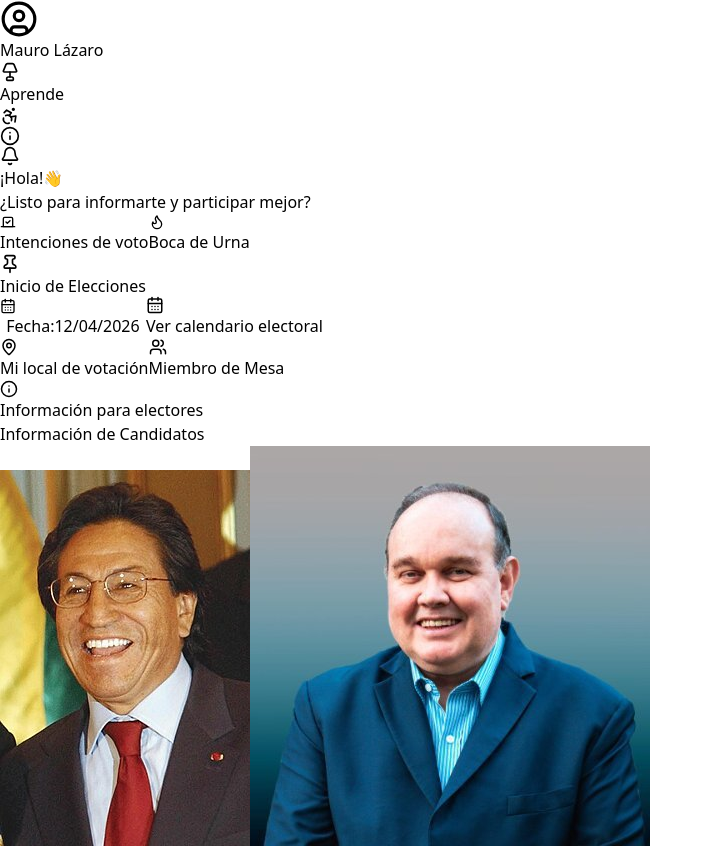
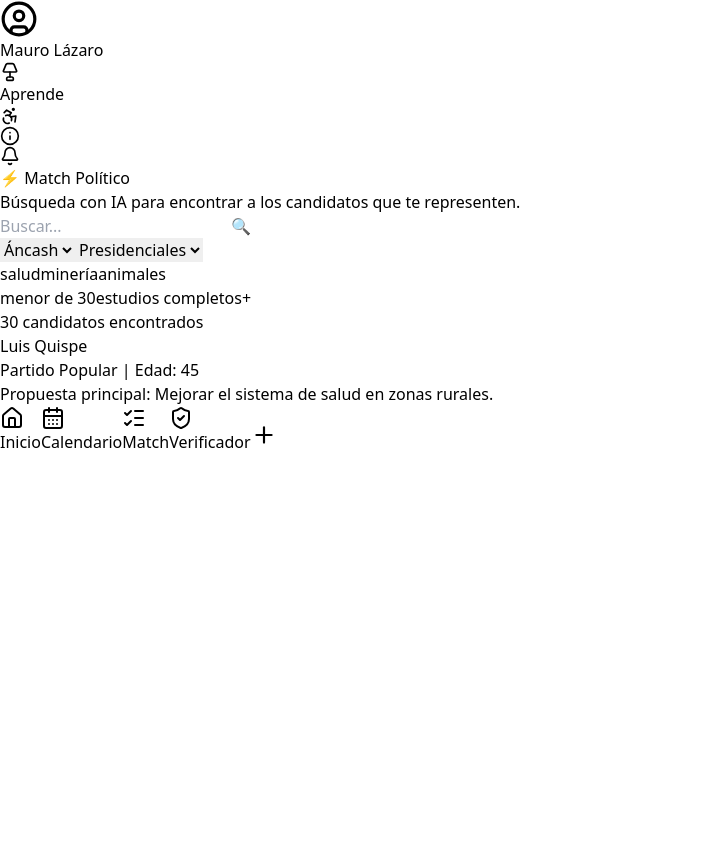
Before and after one commit to Is-Alejandro/verivoto, a React (Vite) app: page /match in a window 1280 px wide. Before the commit this address led to /. Shown: the top 848 px of the page, without its empty margins (0-713 px from the left). After the commit the page ends 800 px from the top, so only its background shows below. Built offline with nearby package versions, Linux system fonts and the light colour scheme.

Commit message:
habilitar navegación al módulo Match desde la barra inferior

```diff
--- a/src/components/ui/BottomNav.tsx
+++ b/src/components/ui/BottomNav.tsx
@@ -21,7 +21,7 @@ import {
     const navItems = [
       { icon: Home, label: "Inicio", path: "/" },
       { icon: CalendarDays, label: "Calendario", path: "/calendar" },
-      { icon: ListChecks, label: "Match", path: null },         // páginas futuras
+      { icon: ListChecks, label: "Match", path: "/match" },
       { icon: ShieldCheck, label: "Verificador", path: null },  // páginas futuras
     ];
 
--- /dev/null
+++ b/src/features/match/MatchPage.tsx
@@ -0,0 +1,80 @@
+import Layout from "../../components/layout/Layout";
+
+export default function MatchPage() {
+    return (
+        <Layout>
+            <div className="p-5 pb-20">
+
+                {/* Título */}
+                <h1 className="text-2xl font-bold text-neutral-900 flex items-center gap-2">
+                    ⚡ Match Político
+                </h1>
+
+                <p className="text-neutral-600 text-[15px] mt-1">
+                    Búsqueda con IA para encontrar a los candidatos que te representen.
+                </p>
+
+                {/* Barra de búsqueda */}
+                <div className="mt-4 flex">
+                    <input
+                        type="text"
+                        placeholder="Buscar..."
+                        className="flex-1 bg-white border border-neutral-300 px-4 py-2 rounded-l-xl outline-none"
+                    />
+                    <button className="bg-blue-600 px-4 rounded-r-xl text-white">
+                        🔍
+                    </button>
+                </div>
+
+                {/* Selectores principales */}
+                <div className="grid grid-cols-2 gap-3 mt-4">
+                    <select className="bg-white border border-neutral-300 px-3 py-2 rounded-xl">
+                        <option>Áncash</option>
+                    </select>
+
+                    <select className="bg-white border border-neutral-300 px-3 py-2 rounded-xl">
+                        <option>Presidenciales</option>
+                    </select>
+                </div>
+
+                {/* Chips principales */}
+                <div className="flex flex-wrap gap-2 mt-4">
+                    <span className="px-3 py-1 bg-blue-100 text-blue-600 rounded-full text-sm">salud</span>
+                    <span className="px-3 py-1 bg-neutral-200 rounded-full text-sm">minería</span>
+                    <span className="px-3 py-1 bg-indigo-100 text-indigo-600 rounded-full text-sm">animales</span>
+                </div>
+
+                {/* Chips secundarios */}
+                <div className="flex flex-wrap gap-2 mt-3">
+                    <span className="px-3 py-1 bg-neutral-200 rounded-full text-sm">menor de 30</span>
+                    <span className="px-3 py-1 bg-neutral-200 rounded-full text-sm">estudios completos</span>
+                    <span className="px-3 py-1 bg-neutral-200 rounded-full text-sm">+</span>
+                </div>
+
+                {/* Contador */}
+                <p className="mt-5 font-medium text-neutral-800">30 candidatos encontrados</p>
+
+                {/* Lista de candidatos */}
+                <div className="mt-4 flex flex-col gap-3">
+
+                    {/* Card 1 */}
+                    <div className="bg-white p-4 rounded-xl shadow">
+                        <div className="flex gap-4">
+                            <div className="w-14 h-14 bg-neutral-300 rounded-full"></div>
+
+                            <div>
+                                <h3 className="font-semibold text-neutral-900">Luis Quispe</h3>
+                                <p className="text-sm text-neutral-600">Partido Popular | Edad: 45</p>
+                                <p className="text-sm mt-1">
+                                    <span className="font-semibold">Propuesta principal:</span> Mejorar el sistema de salud en zonas rurales.
+                                </p>
+                            </div>
+                        </div>
+                    </div>
+
+                </div>
+
+            </div>
+        </Layout>
+    );
+}
--- a/src/router/AppRouter.tsx
+++ b/src/router/AppRouter.tsx
@@ -3,6 +3,7 @@ import { BrowserRouter, Routes, Route, Navigate } from "react-router-dom";
 // Pages reales
 import HomePage from "../features/home/HomePage";
 import CalendarPage from "../features/calendar/CalendarPage";
+import MatchPage from "../features/match/MatchPage";
 
 // Layout global
 import Layout from "../components/layout/Layout";
@@ -87,6 +88,9 @@ export default function AppRouter() {
                 {/* Redirección profesional */}
                 <Route path="/home" element={<Navigate to="/" replace />} />
 
+                {/* Match */}
+                <Route path="/match" element={<MatchPage />} />
+
                 {/* Manejo de 404 */}
                 <Route path="*" element={<Navigate to="/" replace />} />
 
```
Lines whose indentation alone changed are shown as unchanged.
